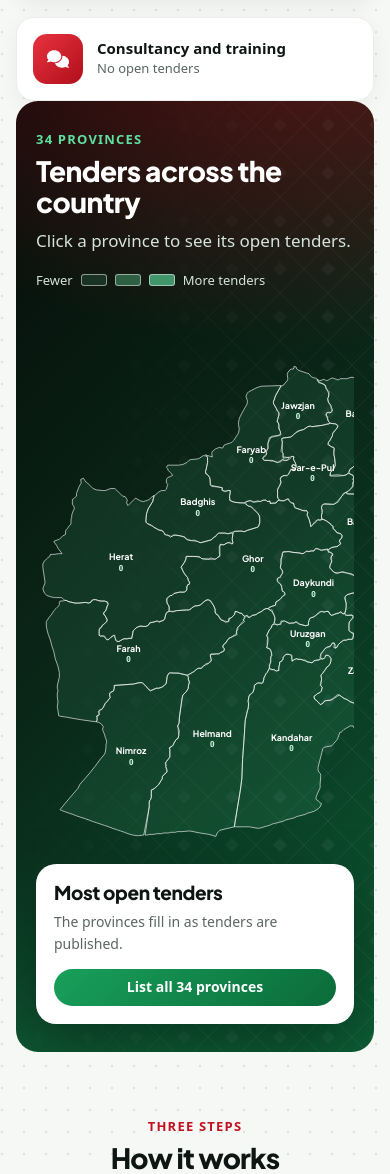
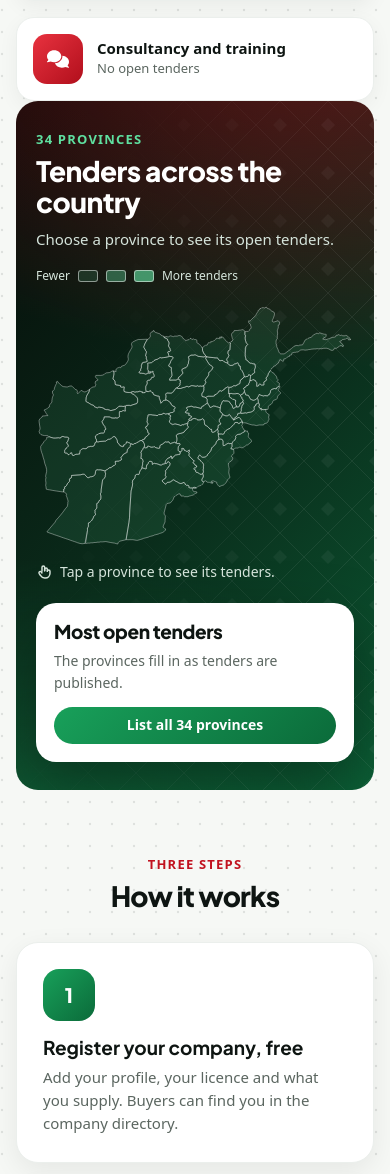
Before and after one commit to fidatech/tenders-af, a Laravel app: page / in a window 390 px wide. Shown: the part 2830-4004 px from the top of the page. Run offline with Laravel 12, Linux system fonts and the light colour scheme; data comes from the database, SQL or seed files in the repository; tables that the repository leaves empty hold one stand-in row (values such as "Sample post"); some libraries are stand-ins or nearby versions.

Commit message:
Province map: the whole country on phones, tap to pick a province
The map of the 34 provinces (home page, Provinces, Statistics) had a minimum width of
700px inside a box that scrolled sideways, so a phone showed only part of it.

- The map always fits its box, on every screen.
- On touch screens and phones the first tap picks a province and shows its name and
  open tenders in a card under the map, with a button to its tenders; a second tap
  opens them. With a mouse, a click opens the province as before.
- Phones hide the names on the map (too small to read); tablets hide the names of the
  small provinces only.
- Home page, wide screens: "Most open tenders" sits beside the map instead of over its
  south-east provinces.

Co-Authored-By: Claude Opus 5.5 <noreply@anthropic.com>
Claude-Session: https://claude.ai/code/session_01SyW6EvV6xJKM2a2Kskrded

```diff
--- a/public/css/site.css
+++ b/public/css/site.css
@@ -140,14 +140,41 @@ p { margin: 0; }
 .legend { display: flex; align-items: center; gap: 8px; font-size: 13px; color: #D5E4DB; }
 .legend i { width: 26px; height: 12px; border-radius: 3px; border: 1px solid rgba(255,255,255,.5); }
 .mapwrap { position: relative; margin-top: 18px; }
-.mapscroll { overflow-x: auto; }
-.afmap { display: block; width: 100%; min-width: 700px; }
+/* the whole country always fits: no sideways scrolling, on any screen */
+.mapscroll { overflow: visible; }
+.afmap { display: block; width: 100%; height: auto; }
 .afmap a path { fill: #5FE0A0; stroke: #fff; stroke-opacity: .75; stroke-width: 1.2; stroke-linejoin: round; transition: fill-opacity .15s; }
 .afmap a:hover path, .afmap a:focus path { fill-opacity: .85 !important; stroke-width: 3; }
 .afmap text { fill: #fff; font-family: var(--head); font-weight: 700; pointer-events: none; text-anchor: middle; }
 .afmap .n { font: 600 12px var(--mono); fill: #C9F7DD; }
+.afmap a { outline: none; -webkit-tap-highlight-color: transparent; }
+.afmap a:focus-visible path { stroke: var(--mint); stroke-width: 4; }
+.afmap a.on path { fill-opacity: .95 !important; stroke: #fff; stroke-opacity: 1; stroke-width: 4; }
+/* touch screens and phones: a hint, then the card of the province picked */
+.afmap-pick { margin-top: 14px; }
+.afmap-hint { display: flex; align-items: center; gap: 8px; margin: 0; font-size: 14px; color: #D5E4DB; }
+.afmap-card { display: flex; align-items: center; justify-content: space-between; gap: 14px; background: #fff; color: var(--ink); border-radius: 16px; padding: 14px 16px; box-shadow: 0 18px 40px rgba(0,0,0,.3); }
+.afmap-card[hidden], .afmap-hint[hidden] { display: none; }
+.afmap-info { min-width: 0; }
+.afmap-info b { display: block; font: 800 17px/1.2 var(--head); }
+.afmap-info span { display: block; margin-top: 3px; font-size: 13px; color: var(--muted); }
+.afmap-card .btn { flex: 0 0 auto; white-space: nowrap; }
+@media (hover: hover) and (min-width: 641px) { .afmap-pick { display: none; } }
+/* tablets: the names of the small provinces are too small to read; phones: no names at all, the card says it */
+@media (max-width: 999px) { .afmap text.s { display: none; } }
+@media (max-width: 640px) {
+    .afmap text { display: none; }
+    .afmap a path { stroke-width: 1.6; }
+    .map-head p { font-size: 15px; }
+    .legend { font-size: 12px; }
+    .legend i { width: 20px; }
+}
 .mappanel { margin-top: 20px; background: #fff; color: var(--ink); border-radius: 20px; padding: 18px; box-shadow: 0 24px 60px rgba(0,0,0,.35); }
-@media (min-width: 1000px) { .mappanel { position: absolute; right: 0; bottom: 0; width: 340px; margin-top: 0; } }
+/* wide screens: the list of provinces beside the map, not over its south-east */
+@media (min-width: 1000px) {
+    .mapwrap:has(> .mappanel) { display: grid; grid-template-columns: minmax(0, 1fr) 320px; gap: 28px; align-items: center; }
+    .mappanel { margin-top: 0; }
+}
 .mappanel h3 { font-size: 19px; font-weight: 800; }
 .mappanel a.line { display: flex; gap: 10px; align-items: center; justify-content: space-between; padding: 11px 0; border-top: 1px solid #EEF2EF; margin-top: 10px; text-decoration: none; color: var(--ink); font-weight: 600; font-size: 14px; }
 .mappanel a.line span { font-size: 12px; color: var(--muted); }
--- a/resources/views/site/_map.blade.php
+++ b/resources/views/site/_map.blade.php
@@ -1,13 +1,62 @@
-{{-- the 34 provinces; a click on one opens its tenders --}}
+{{--
+    The 34 provinces. The whole map always fits its box.
+    With a mouse, a click on a province opens its tenders. On a touch screen (and on phones, where the
+    names are too small to read) the first tap picks the province and shows its name and count in a
+    card under the map, with a button to its tenders; a second tap on the same province opens them.
+--}}
+<div class="afmap-box" data-afmap>
     <svg class="afmap" role="group" aria-label="Map of Afghanistan with its 34 provinces. Choose a province to see its open tenders." viewBox="-10 -10 1020 781">
         @foreach ($map as $shape)
-        <a href="{{ route('site.province', ['slug' => $shape['slug']]) }}" aria-label="{{ $shape['name'] }}: {{ $shape['count'] }} open tenders"><title>{{ $shape['name'] }}: {{ $shape['count'] }} open tenders</title><path d="{{ $shape['d'] }}" style="fill-opacity: {{ $shape['shade'] }}"/></a>
+            <a href="{{ route('site.province', ['slug' => $shape['slug']]) }}" data-name="{{ $shape['name'] }}" data-count="{{ $shape['count'] }}" aria-label="{{ $shape['name'] }}: {{ $shape['count'] }} open tenders"><title>{{ $shape['name'] }}: {{ $shape['count'] }} open tenders</title><path d="{{ $shape['d'] }}" style="fill-opacity: {{ $shape['shade'] }}"/></a>
         @endforeach
         @foreach ($map as $shape)
             @if ($shape['w'] >= 100)
                 <text x="{{ $shape['x'] }}" y="{{ $shape['y'] - 1 }}" font-size="13">{{ $shape['name'] }}</text><text class="n" x="{{ $shape['x'] }}" y="{{ $shape['y'] + 14 }}">{{ $shape['count'] }}</text>
             @else
-            <text x="{{ $shape['x'] }}" y="{{ $shape['y'] + 3 }}" font-size="10.5">{{ $shape['name'] }}</text>
+                <text class="s" x="{{ $shape['x'] }}" y="{{ $shape['y'] + 3 }}" font-size="10.5">{{ $shape['name'] }}</text>
             @endif
         @endforeach
     </svg>
+    <div class="afmap-pick" data-afmap-pick aria-live="polite">
+        <p class="afmap-hint" data-afmap-hint>
+            <svg aria-hidden="true" width="16" height="16" viewBox="0 0 24 24" fill="none" stroke="currentColor" stroke-width="2.2" stroke-linecap="round" stroke-linejoin="round"><path d="M9 11V5a2 2 0 1 1 4 0v5"/><path d="M13 10V8a2 2 0 1 1 4 0v3"/><path d="M17 11a2 2 0 1 1 4 0v3a7 7 0 0 1-7 7h-1a7 7 0 0 1-6-3.4L4.6 14a2 2 0 0 1 3.4-2l1 1.5"/></svg>
+            Tap a province to see its tenders.
+        </p>
+        <div class="afmap-card" data-afmap-card hidden>
+            <div class="afmap-info"><b data-afmap-name></b><span data-afmap-count></span></div>
+            <a class="btn btn-green btn-sm" data-afmap-link href="#">See tenders</a>
+        </div>
+    </div>
+</div>
+
+@once
+@push('scripts')
+<script>
+(function () {
+    // touch screens and phones: the first tap on a province picks it, the second opens it
+    var touch = window.matchMedia('(hover: none), (max-width: 640px)');
+    document.querySelectorAll('[data-afmap]').forEach(function (box) {
+        var card = box.querySelector('[data-afmap-card]'), hint = box.querySelector('[data-afmap-hint]');
+        var name = box.querySelector('[data-afmap-name]'), count = box.querySelector('[data-afmap-count]'), link = box.querySelector('[data-afmap-link]');
+        var picked = null;
+        box.querySelectorAll('.afmap a').forEach(function (province) {
+            province.addEventListener('click', function (e) {
+                if (!touch.matches || picked === province) return;
+                e.preventDefault();
+                if (picked) picked.classList.remove('on');
+                picked = province;
+                province.classList.add('on');
+                var n = +province.getAttribute('data-count');
+                name.textContent = province.getAttribute('data-name');
+                count.textContent = n === 0 ? 'No open tenders yet' : n === 1 ? '1 open tender' : n.toLocaleString() + ' open tenders';
+                link.href = province.getAttribute('href');
+                link.textContent = n === 0 ? 'See the province' : 'See tenders';
+                card.hidden = false;
+                hint.hidden = true;
+            });
+        });
+    });
+})();
+</script>
+@endpush
+@endonce
--- a/resources/views/site/home.blade.php
+++ b/resources/views/site/home.blade.php
@@ -170,7 +170,7 @@
 <section class="wrap" id="map" style="padding-bottom:64px">
     <div class="dark panel">
         <div class="map-head">
-            <div><div class="eyebrow">34 provinces</div><h2 style="margin-top:6px;font-size:clamp(28px,3.4vw,36px);font-weight:800">Tenders across the country</h2><p>Click a province to see its open tenders.</p></div>
+            <div><div class="eyebrow">34 provinces</div><h2 style="margin-top:6px;font-size:clamp(28px,3.4vw,36px);font-weight:800">Tenders across the country</h2><p>Choose a province to see its open tenders.</p></div>
             <div class="legend"><span>Fewer</span><i style="background:rgba(95,224,160,.14)"></i><i style="background:rgba(95,224,160,.36)"></i><i style="background:rgba(95,224,160,.62)"></i><span>More tenders</span></div>
         </div>
         <div class="mapwrap">
```
Lines whose indentation alone changed are shown as unchanged.
